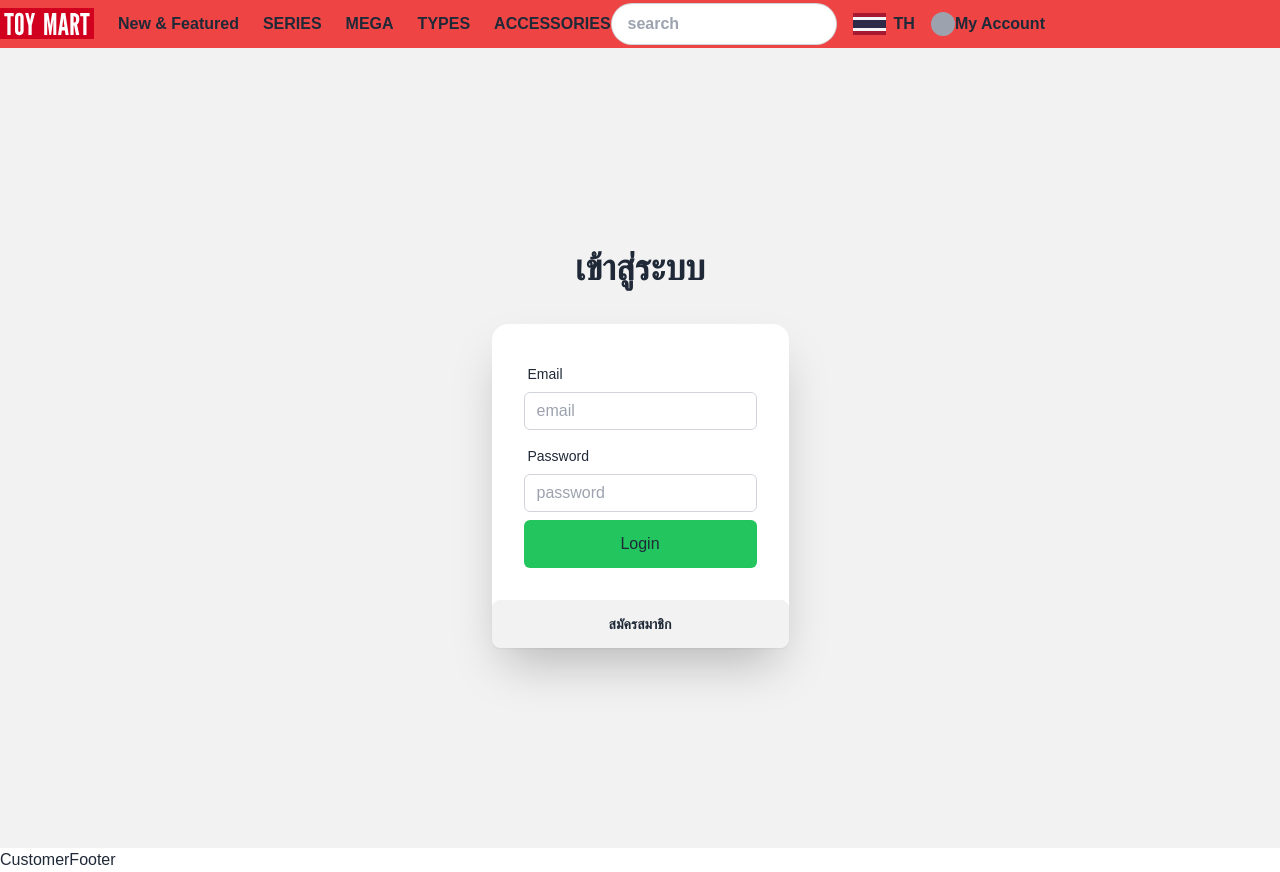
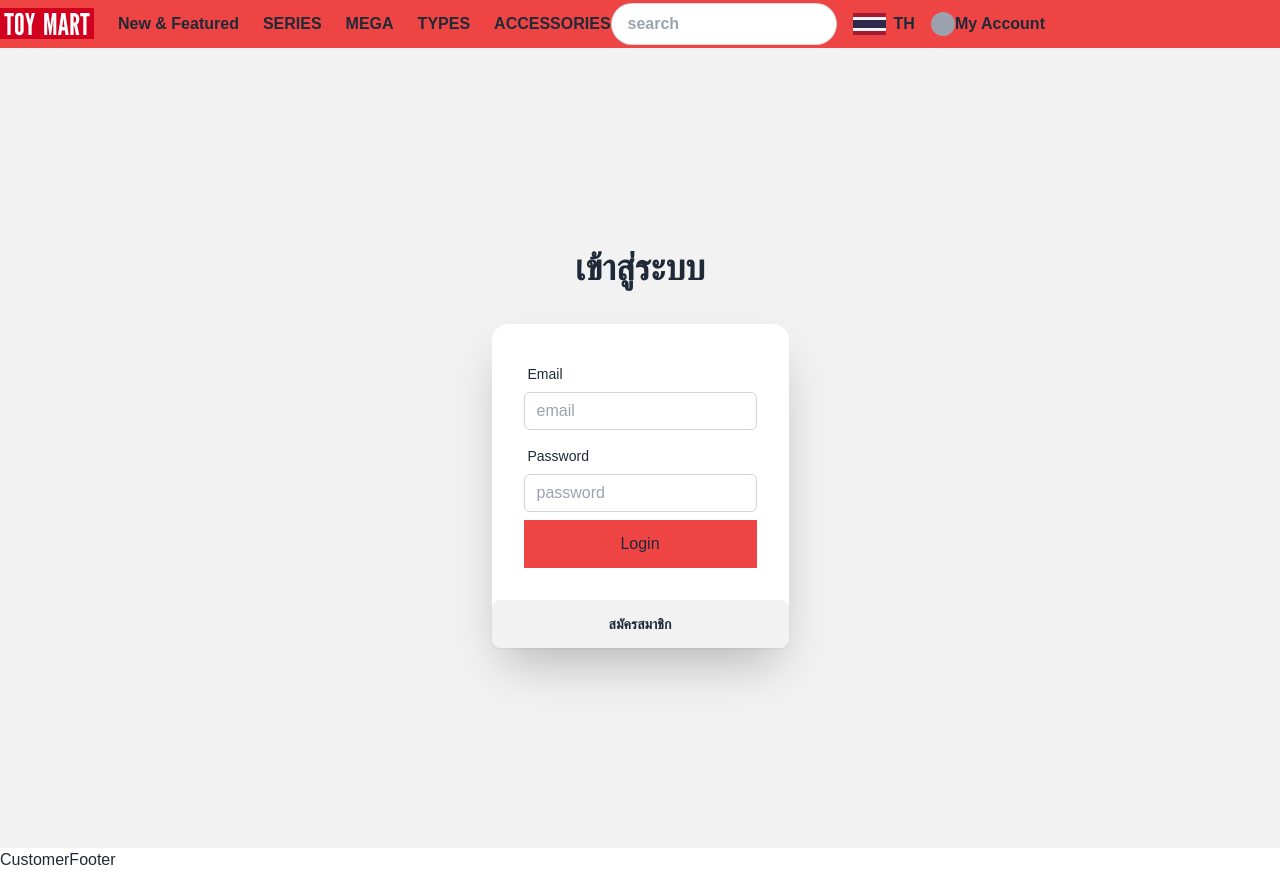
Before and after one commit to nitichaikardkarnklai/cc16-group-project-front, a React (Vite) app: page / in a window 1280 px wide. Built offline with nearby package versions, Linux system fonts and the light colour scheme; a web font is replaced by a local one.

Commit message:
edit button color

```diff
--- a/src/components/Button.jsx
+++ b/src/components/Button.jsx
@@ -1,7 +1,6 @@
 const bgClass = {
-    blue: 'bg-blue-500 hover:bg-blue-600',
-    green: 'bg-green-500 hover:bg-green-600',
-    gray: 'bg-gray-200 hover:bg-gray-300'
+    red: 'bg-red-500 hover:bg-red-600 active:bg-red-700',
+    black: 'bg-black hover:bg-gray-800 active:bg-gray-900',
 };
 
 const colorClass = {
@@ -16,9 +15,8 @@ export default function Button({ children, bg, color, width, onClick }) {
     let classes = bg ? bgClass[bg] : '';
     classes += color ? ' ' + colorClass[color] : '';
     classes += width ? ' ' + widthClass[width] : '';
-
     return (
-        <button className={`px-4 py-3 rounded-md ${classes}`} onClick={onClick}>
+        <button className={`px-4 py-3  ${classes}`} onClick={onClick}>
             {children}
         </button>
     );
--- a/src/features/Auth/components/LoginForm.jsx
+++ b/src/features/Auth/components/LoginForm.jsx
@@ -73,7 +73,7 @@ export default function LoginForm() {
                   onChange={handleChangeInput}
                 />
               </div>
-              <Button bg="green" type="submit" onClick={handleSubmit}>
+              <Button bg="red" type="submit" onClick={handleSubmit}>
                 Login
               </Button>
             </form>
--- a/src/features/Auth/components/RegisterForm.jsx
+++ b/src/features/Auth/components/RegisterForm.jsx
@@ -64,7 +64,7 @@ export default function RegisterForm() {
             </div>
           </div>
           <div className="mt-10 items-center">
-            <Button btn bg="green" type="submit" className="w-full" >
+            <Button btn bg="red" type="submit" className="w-full" >
               สมัครสมาชิก
             </Button>
           </div>
--- a/src/main.jsx
+++ b/src/main.jsx
@@ -1,7 +1,7 @@
 import ReactDOM from 'react-dom/client';
 import './index.css';
 import App from './App';
-import AuthContextProvider from './features/Auth/contexts/AuthContext';
+import AuthContextProvider from './features/auth/contexts/AuthContext';
 
 ReactDOM.createRoot(document.getElementById('root')).render(
   // <React.StrictMode>
--- a/src/pages/customer/LoginPage.jsx
+++ b/src/pages/customer/LoginPage.jsx
@@ -1,5 +1,5 @@
 import React from 'react';
-import LoginForm from '../../features/Auth/components/LoginForm';
+import LoginForm from '../../features/auth/components/LoginForm';
 
 export default function LoginPage() {
   return <div><LoginForm /></div>;
--- a/src/route/index.jsx
+++ b/src/route/index.jsx
@@ -11,7 +11,7 @@ import ProductPage from '../pages/customer/ProductPage';
 import SeriesPage from '../pages/customer/SeriesPage';
 import TopSellingPage from '../pages/customer/TopSellingPage';
 import LoginPage from '../pages/customer/LoginPage';
-import ProtectedRoute from '../features/Auth/components/ProtectedRoute';
+import ProtectedRoute from '../features/auth/components/ProtectedRoute';
 import CartPage from '../pages/customer/auth/CartPage';
 import ManageAccountPage from '../pages/customer/auth/ManageAccountPage';
 import MyAccountPage from '../pages/customer/auth/MyAccountPage';
@@ -20,7 +20,7 @@ import MyOrderPage from '../pages/customer/auth/MyOrderPage';
 import MyRewardPage from '../pages/customer/auth/MyRewardPage';
 import TransactionPage from '../pages/customer/auth/TransactionPage';
 import WishlistPage from '../pages/customer/auth/WishlistPage';
-import ProtectedAdminRoute from '../features/Auth/components/ProtectedAdminRoute';
+import ProtectedAdminRoute from '../features/auth/components/ProtectedAdminRoute';
 import AdminContainer from '../layouts/AdminContainer';
 import AdminCategoryMgtPage from '../pages/admin/AdminCategoryMgtPage';
 import AdminLoginPage from '../pages/admin/AdminLoginPage';
@@ -29,7 +29,7 @@ import AdminProductMgtPage from '../pages/admin/AdminProductMgtPage';
 import AdminTransactionMonitoringPage from '../pages/admin/AdminTransactionMonitoringPage';
 import AdminTrendMgtPage from '../pages/admin/AdminTrendMgtPage';
 import AdminUserMgtPage from '../pages/admin/AdminUserMgtPage';
-import RedirectedIfAdminAuthenticated from '../features/Auth/components/RedirectedIfAdminAuthenticated';
+import RedirectedIfAdminAuthenticated from '../features/auth/components/RedirectedIfAdminAuthenticated';
 
 const router = createBrowserRouter([
   {
```
